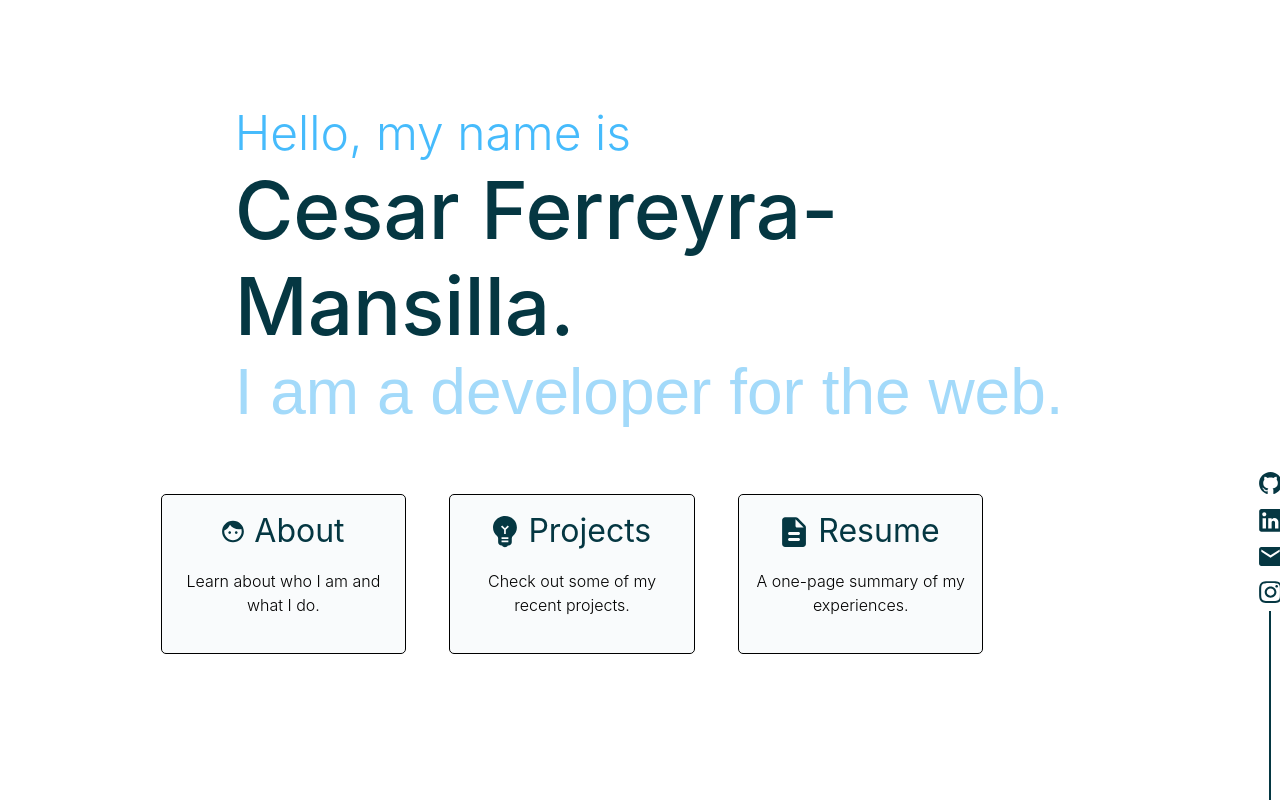
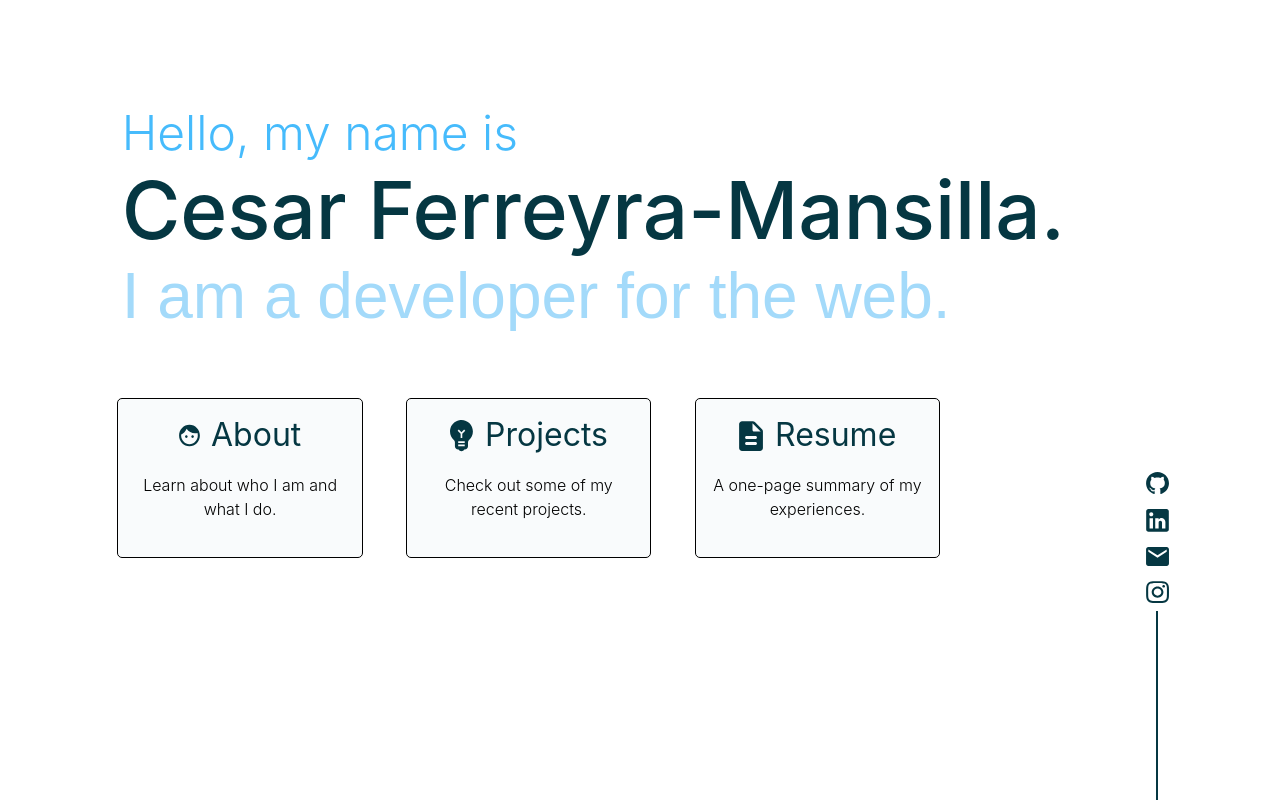
Before and after one commit to crfmc/crfmc.me, a React (Create React App) app in the folder client/: page / in a window 1280 px wide. Shown: the top 800 px of the page. Built offline with nearby package versions, Linux system fonts and the light colour scheme.

Commit message:
Greeting and navigation styles

```diff
--- a/client/src/v2/styles_v2/greeting.module.css
+++ b/client/src/v2/styles_v2/greeting.module.css
@@ -1,7 +1,8 @@
 .greeting_container {
   margin-top: 5vh;
-  padding: 5%;
-  padding-left: 10%;
+  padding-top: 5%;
+  padding-bottom: 5%;
+  /* padding-left: 10%; */
 }
 
 .hello {
--- a/client/src/v2/styles_v2/navlink.module.css
+++ b/client/src/v2/styles_v2/navlink.module.css
@@ -3,7 +3,7 @@
   color: inherit;
   text-decoration: none;
   width: inherit;
-  margin-left: 5%;
+  margin-right: 5%;
 }
 
 .navlink_container {
@@ -16,7 +16,7 @@
   background-color: #e8eff142;
   border: 1px solid black;
   border-radius: 5px;
-  animation: slidein 2.5s;
+  animation: slidein 2s;
   animation-timing-function: ease-out;
   text-align: center;
 }
```
